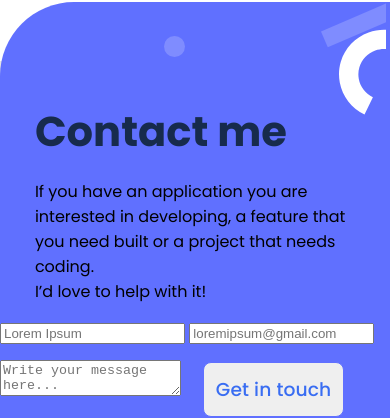
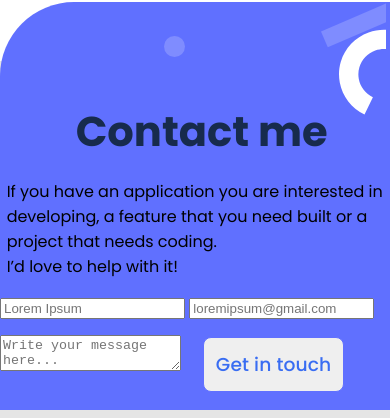
Before and after one commit to porag-m06/My-Portfolio, a website: page index.html in a window 390 px wide. Shown: the part 4304-4722 px from the top of the page. Drawn offline with Linux system fonts and the light colour scheme.

Commit message:
added style for  the texts

```diff
--- a/style.css
+++ b/style.css
@@ -391,4 +391,13 @@ body {
     margin-top: -15vw;
     z-index: 1;
   }
+
+  .mod-text {
+    display: flex;
+    align-items: center;
+    justify-content: center;
+    flex-direction: column;
+    width: 100%;
+    margin-right: 2%;
+  }
 }
```
